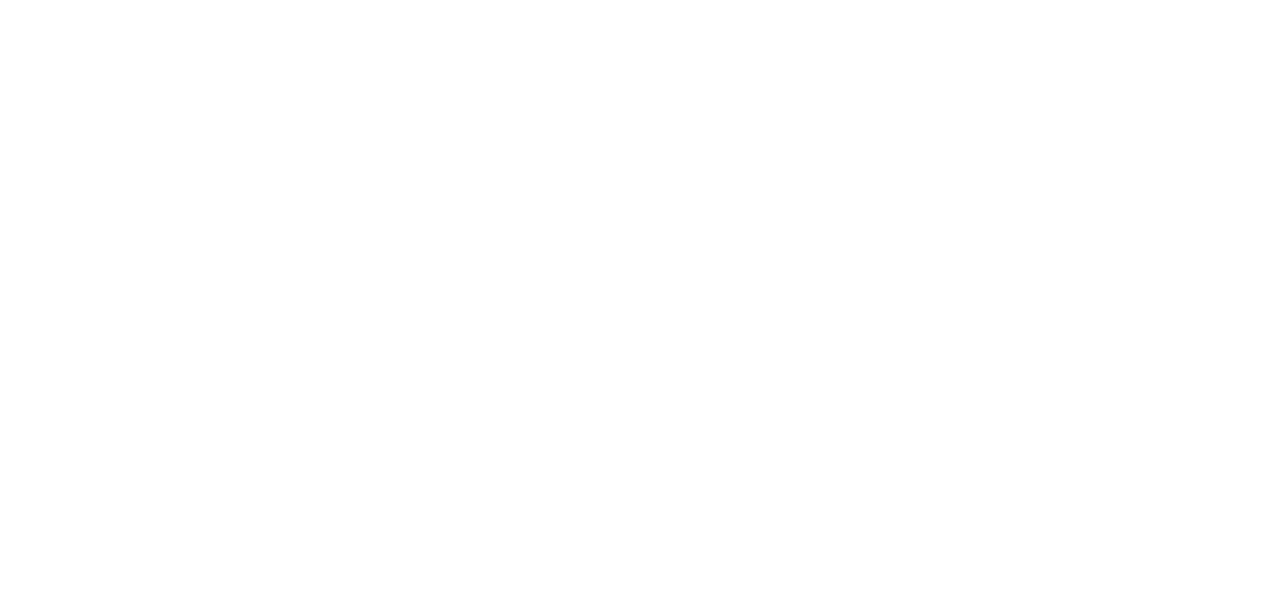
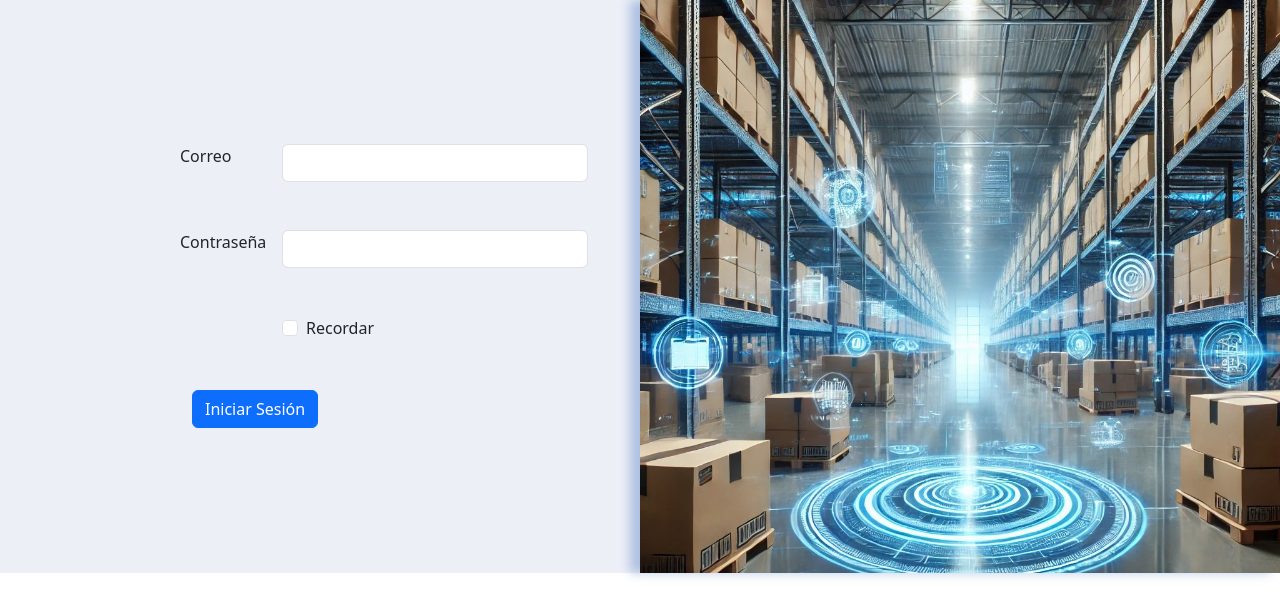
Before and after one commit to ValPerSeb/sigi-front, a React (Vite) app: page /product-list in a window 1280 px wide. Before the commit this address had no page. Shown: the top 616 px of the page. Built offline with nearby package versions, Linux system fonts and the light colour scheme.

Commit message:
fix login styles

```diff
--- a/src/App.css
+++ b/src/App.css
@@ -1,4 +1,12 @@
-.btn-primary{
+.app-container {
+    background-color: rgba(165, 176, 212, 0.2) !important;
+}
+
+.btn-primary {
     background-color: rgba(26, 86, 177);
     border: none;
 }
+
+.row>* {
+    padding: 0 !important;
+}
--- a/src/App.jsx
+++ b/src/App.jsx
@@ -6,16 +6,17 @@
 
 function App() {
   return (
-    <>
+    <div className='app-container'>
       <Router>
         <Routes>
-          <Route path='/' element={<Dashboard />} />
+          <Route path='/' element={<Login />} />
+          <Route path='/dashboard' element={<Dashboard />} />
           <Route path='/login' element={<Login />} />
+          <Route path='/product-list' element={<Login />} />
         </Routes>
-
       </Router>
       <Footer />
-    </>
+    </div>
   )
 }
 
--- a/src/components/Header.jsx
+++ b/src/components/Header.jsx
@@ -1,9 +1,13 @@
 import React from 'react'
+import Navbar from './Navbar'
 
 export default function Header() {
   return (
-    <div>
+    <div className='header-container'>
+      <div className='banner'>
 
+      </div>
+      <Navbar/>
     </div>
   )
 }
--- a/src/components/Navbar.jsx
+++ b/src/components/Navbar.jsx
@@ -4,13 +4,13 @@
     return (
         <ul class="nav flex-column">
             <li class="nav-item">
-                <a class="nav-link" href="#">Inicio</a>
+                <a class="nav-link" href="/">Inicio</a>
             </li>
             <li class="nav-item">
-                <a class="nav-link" href="#">Dashboard</a>
+                <a class="nav-link" href="/dashboard">Dashboard</a>
             </li>
             <li class="nav-item">
-                <a class="nav-link disabled" aria-disabled="true">Reportes</a>
+                <a class="nav-link" href="/product-list">Productos</a>
             </li>
             <li class="nav-item">
                 <a class="nav-link disabled" aria-disabled="true">Inventario</a>
--- a/src/pages/Login.css
+++ b/src/pages/Login.css
@@ -3,10 +3,6 @@
     padding-right: 10%;
 }
 
-.login-container{
-    background-color: rgba(165, 176, 212, 0.2);
-}
-
-img{
+.login-container img{
     box-shadow: -10px 0 10px rgba(26, 86, 177, 0.3);
 }
--- a/src/pages/Login.jsx
+++ b/src/pages/Login.jsx
@@ -3,7 +3,7 @@
 
 export default function Login() {
     return (
-        <div className='container-fluid login-container'>
+        <div className='login-container container-fluid'>
             <div className='row align-items-center'>
                 <div className='col'>
                     <form className='login-form'>
```
